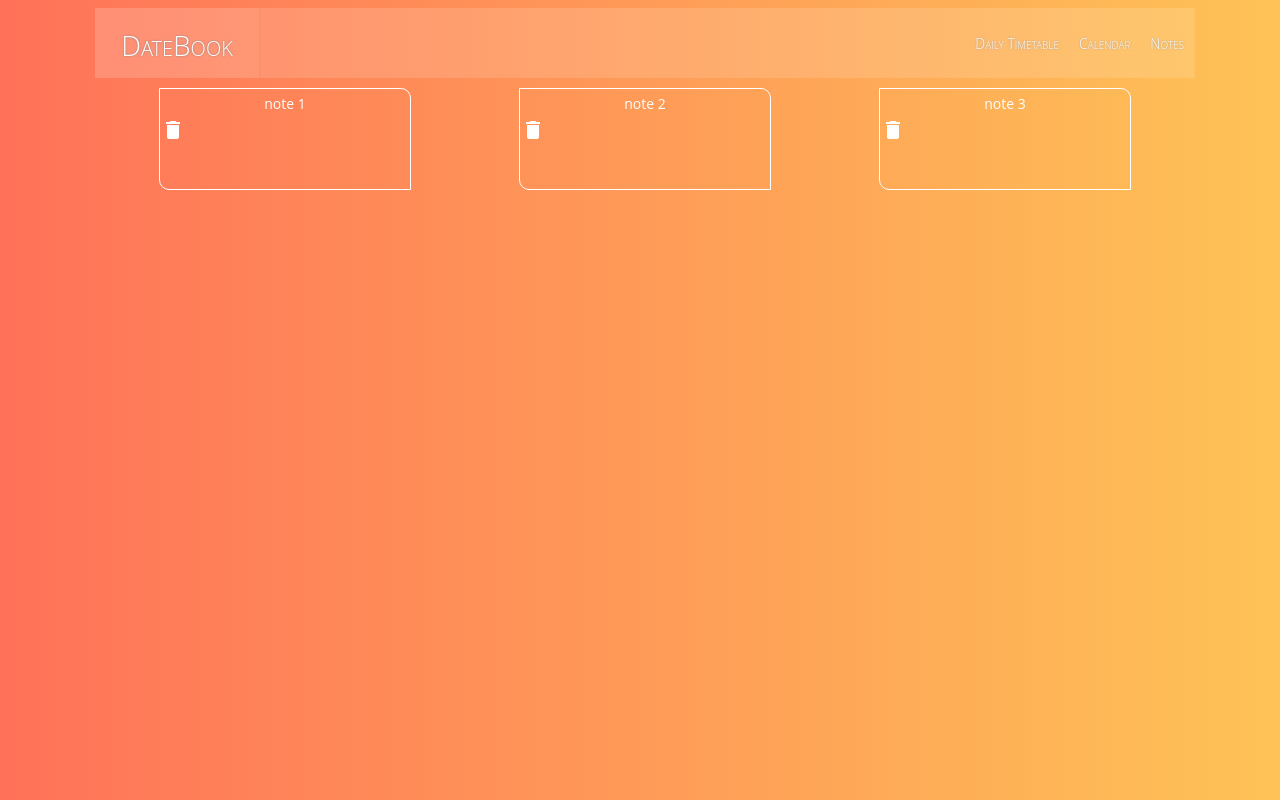
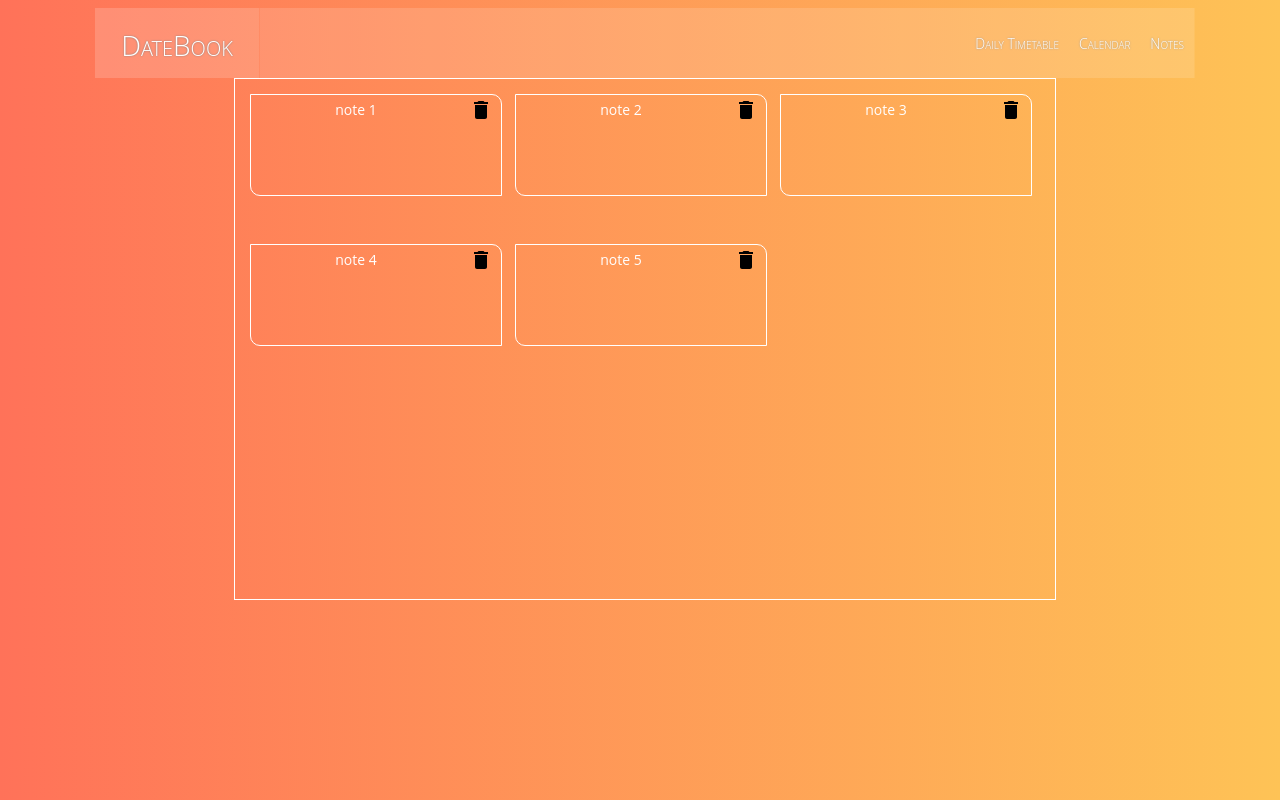
Before and after one commit to DTyulyukina/NBookReact, a React (Create React App) app: page /notes in a window 1280 px wide. Built offline with nearby package versions, Linux system fonts and the light colour scheme.

Commit message:
add store in notes

```diff
--- a/src/Components/NBook/Notes/Button.js
+++ b/src/Components/NBook/Notes/Button.js
@@ -6,16 +6,17 @@ import Edit   from '@material-ui/icons/Edit';
 import Save   from '@material-ui/icons/Save';
 
 function Button(props){
-   return (
-       <div name={props.index} className="icon">
-           <Delete>{props.type}</Delete>
-       </div>
+    return (
+        <button name={props.index} className={props.nameCss}>
+            <Delete>{props.type}</Delete>
+        </button>
     );
 }
 
 Button.propTypes = {
     index: PropTypes.number,
-    type: PropTypes.string
+    type: PropTypes.string,
+    nameCss: PropTypes.string
 }
 
 export default Button;
--- a/src/Components/NBook/Notes/Notes.js
+++ b/src/Components/NBook/Notes/Notes.js
@@ -9,7 +9,9 @@ function Notes(props){
             <div className="text">
                 note {props.id}
             </div>
-            <Button index={props.id} type="delete"/>
+            <div className="icon">
+                <Button index={props.id} type="delete" nameCss="icon-notes"/>
+            </div>
         </div>
     );
 }
--- a/src/Components/NBook/Notes/Notes.scss
+++ b/src/Components/NBook/Notes/Notes.scss
@@ -1,9 +1,12 @@
 .list_notes{
     margin: auto;
-    display: flex;
-    flex-direction: row;
-    justify-content: flex-start;
     padding: 10px;
+    border: 1px solid #fff;
+    height: 500px;
+    width: 800px;
+    display: grid;
+    grid-template-columns: 265px 265px 265px;
+    grid-template-rows: 150px;
 
     .note{
         width: 250px;
@@ -11,13 +14,19 @@
         border: 1px solid #fff;
         margin: 0 auto;
         border-radius: 0 10px;
+        margin: 5px;
+        display: flex;
+        flex-direction: row;
+        justify-content: flex-start;
 
         .text{
             margin: 5px;
+            width: 200px;
         }
     }
 
-    .icon{
-        width: 25px;
+    .icon-notes{
+        background-color: inherit;
+        border-color: transparent;
     }
 }
--- a/src/Components/NBook/Notes/action/index.js
+++ b/src/Components/NBook/Notes/action/index.js
@@ -1,3 +1,10 @@
 export const ADD_NOTES    = 'ADD_NOTES';
 export const DELETE_NOTES = 'DELETE_NOTES';
 export const UPDATE_NOTES = 'UPDATE_NOTES';
+
+export function deleteNotes(id){
+    return {
+        type: DELETE_NOTES,
+        id
+    }
+}
--- a/src/Components/NBook/Notes/dates.js
+++ b/src/Components/NBook/Notes/dates.js
@@ -10,6 +10,14 @@ const datas = [
     {
         id: 3,
         text: "New event 3"
+    },
+    {
+        id: 4,
+        text: "New event 4"
+    },
+    {
+        id: 5,
+        text: "New event 5"
     }
 ];
 
--- a/src/Components/NBook/Notes/index.js
+++ b/src/Components/NBook/Notes/index.js
@@ -1,8 +1,18 @@
 import React from 'react';
+import { createStore } from 'redux';
 
 import ListNotes from './ListNotes';
 import data from './dates';
 import './Notes.scss';
+
+import reduser from './redusers';
+import {deleteNotes} from './action';
+
+const store = createStore(reduser, data);
+
+store.subscribe(() => console.log(store.getState()));
+
+store.dispatch(deleteNotes(3));
 
 class Notes extends React.Component{
     render() {
--- a/src/Components/NBook/Notes/redusers/index.js
+++ b/src/Components/NBook/Notes/redusers/index.js
@@ -1,15 +1,13 @@
-import {ADD_NOTES, DELETE_NOTES, UPDATE_NOTES} from './action';
+import { DELETE_NOTES } from './../action';
 
 export default function reducer(state = [], action){
     switch(action.type){
-        case ADD_NOTES:
-            return [];
-
         case DELETE_NOTES:
-            return [];
-
-        case UPDATE_NOTES:
-            return [];
+            const index = state.findIndex(data => data.id === action.id)
+            return [
+                ...state.slice( 0, index),
+                ...state.slice( index + 1)
+            ];
 
         default:
             return state;
```
